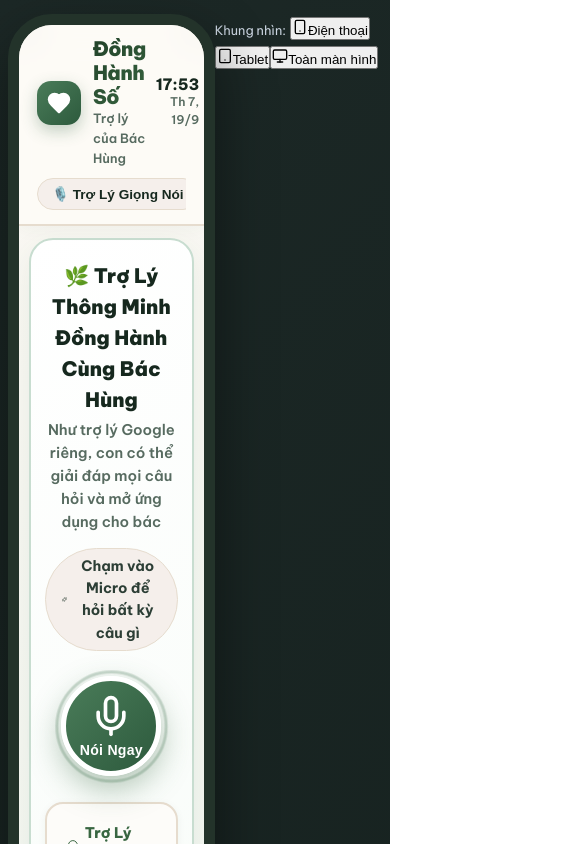
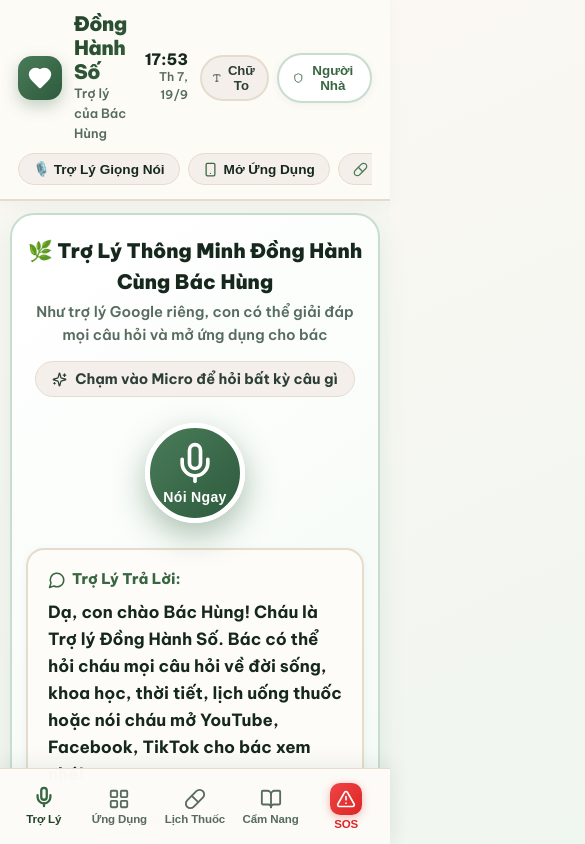
Before and after one commit to duyhtyce191522-cpu/nguoidonghanhso, a React (Vite) app in the folder frontend/: page / in a window 390 px wide. Shown: the top 844 px of the page, 585 px wide, since content can reach past the window. Built offline with nearby package versions, Linux system fonts and the light colour scheme; no server answers.

Commit message:
feat: Toi uu hoa giao dien chuan Native Mobile App san sang dong goi sang ung dung di dong va thanh Bottom Navigation Bar 5 phim dieu huong

```diff
--- a/frontend/index.html
+++ b/frontend/index.html
@@ -5,11 +5,11 @@
     <link rel="icon" type="image/svg+xml" href="/icon.svg" />
     <link rel="apple-touch-icon" href="/icon.svg" />
     <link rel="manifest" href="/manifest.json" />
-    <meta name="theme-color" content="#2563EB" />
+    <meta name="theme-color" content="#FAF7F2" />
     <meta name="apple-mobile-web-app-capable" content="yes" />
     <meta name="apple-mobile-web-app-status-bar-style" content="default" />
     <meta name="apple-mobile-web-app-title" content="Đồng Hành Số" />
-    <meta name="viewport" content="width=device-width, initial-scale=1.0, maximum-scale=5.0, user-scalable=yes" />
+    <meta name="viewport" content="width=device-width, initial-scale=1.0, maximum-scale=1.0, user-scalable=no, viewport-fit=cover" />
     <title>Người Đồng Hành Số - Trợ Lý Thông Minh Cho Người Lớn Tuổi</title>
     <meta name="description" content="Ứng dụng AI thông minh bằng giọng nói hỗ trợ trò chuyện, nhắc thuốc, đọc tin tức và cẩm nang cho người cao tuổi." />
     <!-- Google Fonts -->
--- a/frontend/src/App.tsx
+++ b/frontend/src/App.tsx
@@ -12,6 +12,7 @@ import { DeviceGuides } from './components/senior/DeviceGuides';
 import { SOSButton } from './components/senior/SOSButton';
 import { CaregiverHome } from './components/caregiver/CaregiverHome';
 import { PWAInstallBanner } from './components/common/PWAInstallBanner';
+import { BottomNav } from './components/common/BottomNav';
 import { notificationService } from './services/notificationService';
 
 export const AppContent: React.FC = () => {
@@ -114,6 +115,9 @@ export const AppContent: React.FC = () => {
             <CaregiverHome />
           )}
         </main>
+
+        {/* Fixed Mobile Bottom Navigation Bar */}
+        {mode === 'senior' && <BottomNav />}
       </div>
     </DeviceFrame>
   );
--- /dev/null
+++ b/frontend/src/components/common/BottomNav.tsx
@@ -0,0 +1,118 @@
+import React, { useState, useEffect } from 'react';
+import { Mic, LayoutGrid, Pill, BookOpen, AlertTriangle } from 'lucide-react';
+import { speechService } from '../../services/speechService';
+
+export const BottomNav: React.FC = () => {
+  const [activeTab, setActiveTab] = useState<'voice' | 'apps' | 'reminders' | 'guides' | 'sos'>('voice');
+
+  const scrollTo = (id: string, tab: 'voice' | 'apps' | 'reminders' | 'guides' | 'sos') => {
+    setActiveTab(tab);
+    const el = document.getElementById(id);
+    if (el) {
+      el.scrollIntoView({ behavior: 'smooth', block: 'start' });
+    }
+  };
+
+  const handleSOSTrigger = () => {
+    setActiveTab('sos');
+    const el = document.getElementById('sos-section');
+    if (el) {
+      el.scrollIntoView({ behavior: 'smooth', block: 'center' });
+    }
+    // Also provide audible hint
+    speechService.stopSpeaking();
+    speechService.speak("Bác đang ở khu vực Nút Cứu Hộ Khẩn Cấp SOS ạ!");
+  };
+
+  useEffect(() => {
+    const handleScroll = () => {
+      const scrollPos = window.scrollY + 200;
+      const voiceEl = document.getElementById('voice-section');
+      const appsEl = document.getElementById('quick-apps-section');
+      const remEl = document.getElementById('reminders-section');
+      const guidesEl = document.getElementById('guides-section');
+      const sosEl = document.getElementById('sos-section');
+
+      if (sosEl && scrollPos >= sosEl.offsetTop) {
+        setActiveTab('sos');
+      } else if (guidesEl && scrollPos >= guidesEl.offsetTop) {
+        setActiveTab('guides');
+      } else if (remEl && scrollPos >= remEl.offsetTop) {
+        setActiveTab('reminders');
+      } else if (appsEl && scrollPos >= appsEl.offsetTop) {
+        setActiveTab('apps');
+      } else if (voiceEl) {
+        setActiveTab('voice');
+      }
+    };
+
+    window.addEventListener('scroll', handleScroll, { passive: true });
+    return () => window.removeEventListener('scroll', handleScroll);
+  }, []);
+
+  return (
+    <nav className="mobile-bottom-nav" aria-label="Thanh điều hướng chính ứng dụng">
+      <div className="bottom-nav-inner">
+        {/* Tab 1: Trợ Lý */}
+        <button
+          onClick={() => scrollTo('voice-section', 'voice')}
+          className={`bottom-nav-item ${activeTab === 'voice' ? 'active' : ''}`}
+          aria-label="Về mục Trợ lý AI"
+        >
+          <div className="bottom-nav-icon">
+            <Mic size={22} strokeWidth={activeTab === 'voice' ? 2.5 : 2} />
+          </div>
+          <span className="bottom-nav-label">Trợ Lý</span>
+        </button>
+
+        {/* Tab 2: Ứng Dụng */}
+        <button
+          onClick={() => scrollTo('quick-apps-section', 'apps')}
+          className={`bottom-nav-item ${activeTab === 'apps' ? 'active' : ''}`}
+          aria-label="Về mục Mở ứng dụng yêu thích"
+        >
+          <div className="bottom-nav-icon">
+            <LayoutGrid size={22} strokeWidth={activeTab === 'apps' ? 2.5 : 2} />
+          </div>
+          <span className="bottom-nav-label">Ứng Dụng</span>
+        </button>
+
+        {/* Tab 3: Lịch Thuốc */}
+        <button
+          onClick={() => scrollTo('reminders-section', 'reminders')}
+          className={`bottom-nav-item ${activeTab === 'reminders' ? 'active' : ''}`}
+          aria-label="Về mục Lịch uống thuốc"
+        >
+          <div className="bottom-nav-icon">
+            <Pill size={22} strokeWidth={activeTab === 'reminders' ? 2.5 : 2} />
+          </div>
+          <span className="bottom-nav-label">Lịch Thuốc</span>
+        </button>
+
+        {/* Tab 4: Cẩm Nang */}
+        <button
+          onClick={() => scrollTo('guides-section', 'guides')}
+          className={`bottom-nav-item ${activeTab === 'guides' ? 'active' : ''}`}
+          aria-label="Về mục Cẩm nang hướng dẫn"
+        >
+          <div className="bottom-nav-icon">
+            <BookOpen size={22} strokeWidth={activeTab === 'guides' ? 2.5 : 2} />
+          </div>
+          <span className="bottom-nav-label">Cẩm Nang</span>
+        </button>
+
+        {/* Tab 5: Cấp Cứu SOS (Nổi bật) */}
+        <button
+          onClick={handleSOSTrigger}
+          className={`bottom-nav-item sos-nav-item ${activeTab === 'sos' ? 'active' : ''}`}
+          aria-label="Cấp cứu khẩn cấp SOS"
+        >
+          <div className="bottom-nav-icon sos-icon-bg">
+            <AlertTriangle size={20} color="white" />
+          </div>
+          <span className="bottom-nav-label sos-label">SOS</span>
+        </button>
+      </div>
+    </nav>
+  );
+};
--- a/frontend/src/components/common/DeviceFrame.tsx
+++ b/frontend/src/components/common/DeviceFrame.tsx
@@ -1,47 +1,14 @@
 import React from 'react';
-import { useApp } from '../../context/AppContext';
-import { Smartphone, Tablet, Monitor } from 'lucide-react';
 
 interface DeviceFrameProps {
   children: React.ReactNode;
 }
 
 export const DeviceFrame: React.FC<DeviceFrameProps> = ({ children }) => {
-  const { deviceMode, setDeviceMode } = useApp();
-
   return (
-    <div className={`device-frame-wrapper ${deviceMode}`}>
-      <div className={`device-frame ${deviceMode}`}>
+    <div className="mobile-app-root">
+      <div className="mobile-app-shell">
         {children}
-      </div>
-
-      {/* Floating Device Mode Switcher */}
-      <div className="device-toolbar">
-        <span style={{ fontSize: '0.8rem', color: '#CBD5E1', marginRight: '4px' }}>Khung nhìn:</span>
-        <button
-          className={`device-btn ${deviceMode === 'mobile' ? 'active' : ''}`}
-          onClick={() => setDeviceMode('mobile')}
-          title="Xem dạng Điện thoại"
-        >
-          <Smartphone size={16} />
-          <span>Điện thoại</span>
-        </button>
-        <button
-          className={`device-btn ${deviceMode === 'tablet' ? 'active' : ''}`}
-          onClick={() => setDeviceMode('tablet')}
-          title="Xem dạng Máy tính bảng (Tablet)"
-        >
-          <Tablet size={16} />
-          <span>Tablet</span>
-        </button>
-        <button
-          className={`device-btn ${deviceMode === 'fullscreen' ? 'active' : ''}`}
-          onClick={() => setDeviceMode('fullscreen')}
-          title="Xem dạng Toàn màn hình"
-        >
-          <Monitor size={16} />
-          <span>Toàn màn hình</span>
-        </button>
       </div>
     </div>
   );
--- a/frontend/src/components/senior/SOSButton.tsx
+++ b/frontend/src/components/senior/SOSButton.tsx
@@ -50,7 +50,7 @@ export const SOSButton: React.FC = () => {
   };
 
   return (
-    <>
+    <div id="sos-section" style={{ marginTop: '18px' }}>
       <button
         onClick={handleOpenSOS}
         className="sos-banner-btn"
@@ -243,6 +243,6 @@ export const SOSButton: React.FC = () => {
           </div>
         </div>
       )}
-    </>
+    </div>
   );
 };
--- a/frontend/src/styles/index.css
+++ b/frontend/src/styles/index.css
@@ -111,54 +111,42 @@ body {
   -moz-osx-font-smoothing: grayscale;
 }
 
-/* App Viewport Containers */
-.app-container {
+/* App Viewport Containers (Native Mobile App Shell) */
+.mobile-app-root {
   display: flex;
-  flex-direction: column;
+  justify-content: center;
   min-height: 100vh;
+  background: #ECE8DF;
+  width: 100%;
 }
 
-.device-frame-wrapper {
-  display: flex;
-  justify-content: center;
-  align-items: flex-start;
-  min-height: 100vh;
-  padding: 14px 8px;
-  background: linear-gradient(135deg, #1C2826 0%, #0F1A17 100%);
-  transition: padding var(--trans-normal);
-}
-
-.device-frame-wrapper.fullscreen {
-  padding: 0;
-  background: var(--bg-gradient);
-}
-
-.device-frame {
+.mobile-app-shell {
   width: 100%;
-  max-width: 100%;
+  max-width: 480px;
   min-height: 100vh;
   background: var(--bg-gradient);
   position: relative;
   display: flex;
   flex-direction: column;
+  box-shadow: 0 0 35px rgba(22, 40, 30, 0.08);
 }
 
-.device-frame.mobile {
-  max-width: 440px;
-  min-height: 880px;
-  border-radius: 44px;
-  border: 11px solid #23332A;
-  box-shadow: 0 25px 60px rgba(0, 0, 0, 0.45);
-  overflow: hidden;
+@media (max-width: 640px) {
+  .mobile-app-root {
+    background: var(--bg-gradient);
+    padding: 0;
+  }
+  .mobile-app-shell {
+    max-width: 100%;
+    box-shadow: none;
+  }
 }
 
-.device-frame.tablet {
-  max-width: 820px;
-  min-height: 980px;
-  border-radius: 36px;
-  border: 12px solid #23332A;
-  box-shadow: 0 25px 60px rgba(0, 0, 0, 0.45);
-  overflow: hidden;
+.app-container {
+  display: flex;
+  flex-direction: column;
+  min-height: 100vh;
+  padding-bottom: calc(76px + env(safe-area-inset-bottom, 0px));
 }
 
 /* =========================================================
@@ -1138,3 +1126,97 @@ body {
   background: var(--color-sage);
   color: white;
 }
+
+/* =========================================================
+   MOBILE BOTTOM NAVIGATION BAR (FIXED DOCK)
+   ========================================================= */
+
+.mobile-bottom-nav {
+  position: fixed;
+  bottom: 0;
+  left: 0;
+  right: 0;
+  z-index: 150;
+  display: flex;
+  justify-content: center;
+  pointer-events: none;
+}
+
+.bottom-nav-inner {
+  pointer-events: auto;
+  width: 100%;
+  max-width: 480px;
+  background: rgba(253, 251, 247, 0.96);
+  backdrop-filter: blur(20px);
+  -webkit-backdrop-filter: blur(20px);
+  border-top: 1.5px solid var(--border-nude);
+  display: flex;
+  align-items: center;
+  justify-content: space-around;
+  padding: 8px 6px calc(8px + env(safe-area-inset-bottom, 0px));
+  box-shadow: 0 -4px 20px rgba(22, 40, 30, 0.08);
+}
+
+.bottom-nav-item {
+  flex: 1;
+  display: flex;
+  flex-direction: column;
+  align-items: center;
+  justify-content: center;
+  gap: 3px;
+  background: transparent;
+  border: none;
+  color: var(--text-muted);
+  cursor: pointer;
+  padding: 6px 2px;
+  border-radius: 12px;
+  transition: all var(--trans-fast);
+  user-select: none;
+  -webkit-user-select: none;
+}
+
+.bottom-nav-item:active {
+  transform: scale(0.92);
+}
+
+.bottom-nav-item.active {
+  color: var(--color-sage-deep);
+}
+
+.bottom-nav-icon {
+  display: flex;
+  align-items: center;
+  justify-content: center;
+  transition: transform 0.2s ease;
+}
+
+.bottom-nav-item.active .bottom-nav-icon {
+  transform: translateY(-2px);
+  color: var(--color-sage);
+}
+
+.bottom-nav-label {
+  font-size: 0.72rem;
+  font-weight: 800;
+  letter-spacing: -0.01em;
+}
+
+.bottom-nav-item.sos-nav-item {
+  color: #DC2626;
+}
+
+.sos-icon-bg {
+  width: 32px;
+  height: 32px;
+  border-radius: 10px;
+  background: linear-gradient(135deg, #EF4444 0%, #DC2626 100%);
+  display: flex;
+  align-items: center;
+  justify-content: center;
+  box-shadow: 0 2px 8px rgba(220, 38, 38, 0.35);
+}
+
+.sos-label {
+  color: #DC2626;
+  font-weight: 900;
+}
```
Also changed, not shown: frontend/public/manifest.json.
